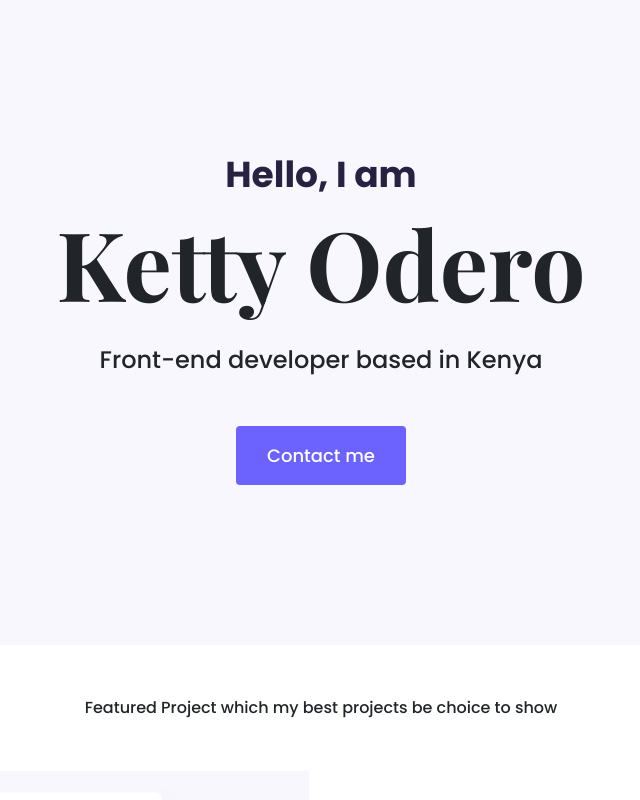
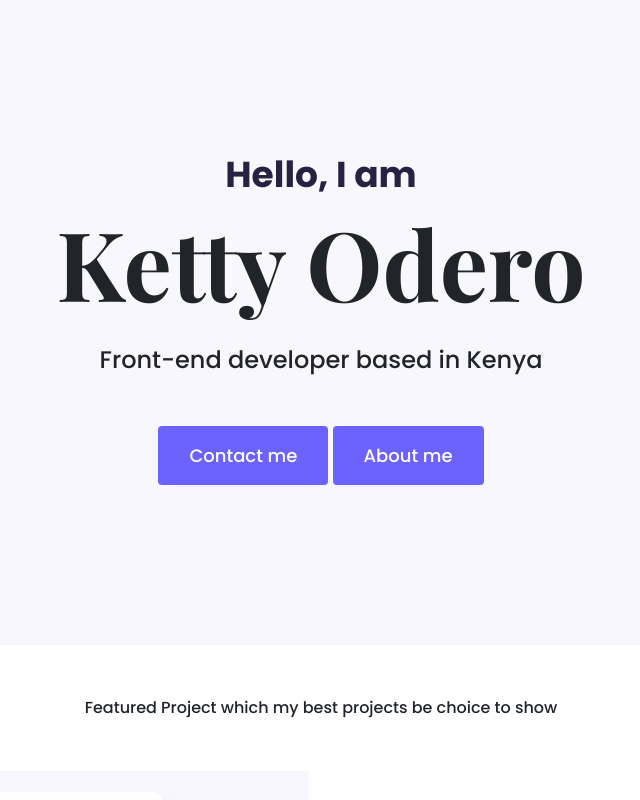
Before and after one commit to Ketty-Odero/Portfolio-project, a plain HTML site: page index.html in a window 1280 px wide. Shown: the top 800 px of the page, without its empty margins (319-959 px from the left). Drawn offline with nearby package versions, Linux system fonts and the light colour scheme.

Commit message:
Added about navigation-link

```diff
--- a/index.html
+++ b/index.html
@@ -28,8 +28,9 @@
       <p>Hello, I am</p>
       <h1>Ketty Odero</h1>
       <h2 class="mb-5">Front-end developer based in Kenya</h2>
-      <div>
+      <div class="navigation-links">
         <a href="#" class="btn btn-branding">Contact me</a>
+        <a href="/about.html" class="btn btn-branding">About me</a>
       </div>
     </div>
     <p class="text-center m-5">
```
